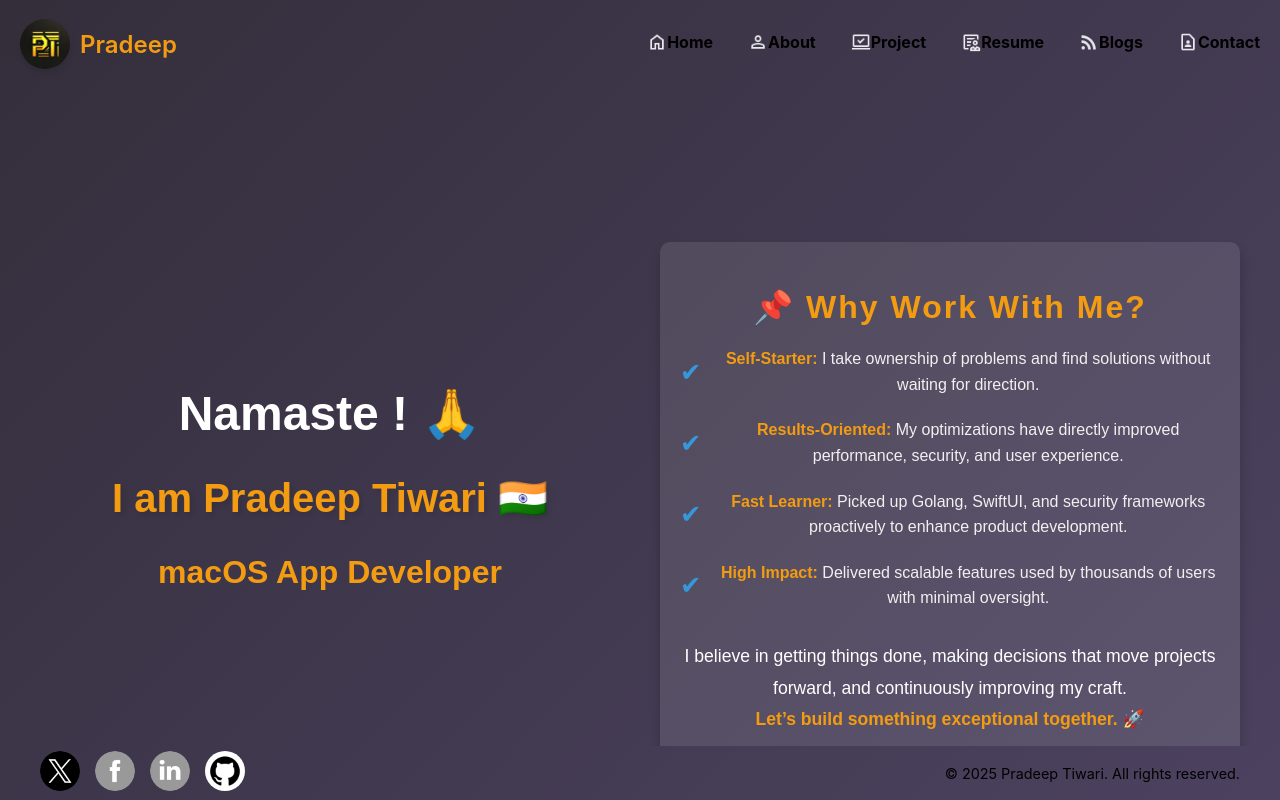
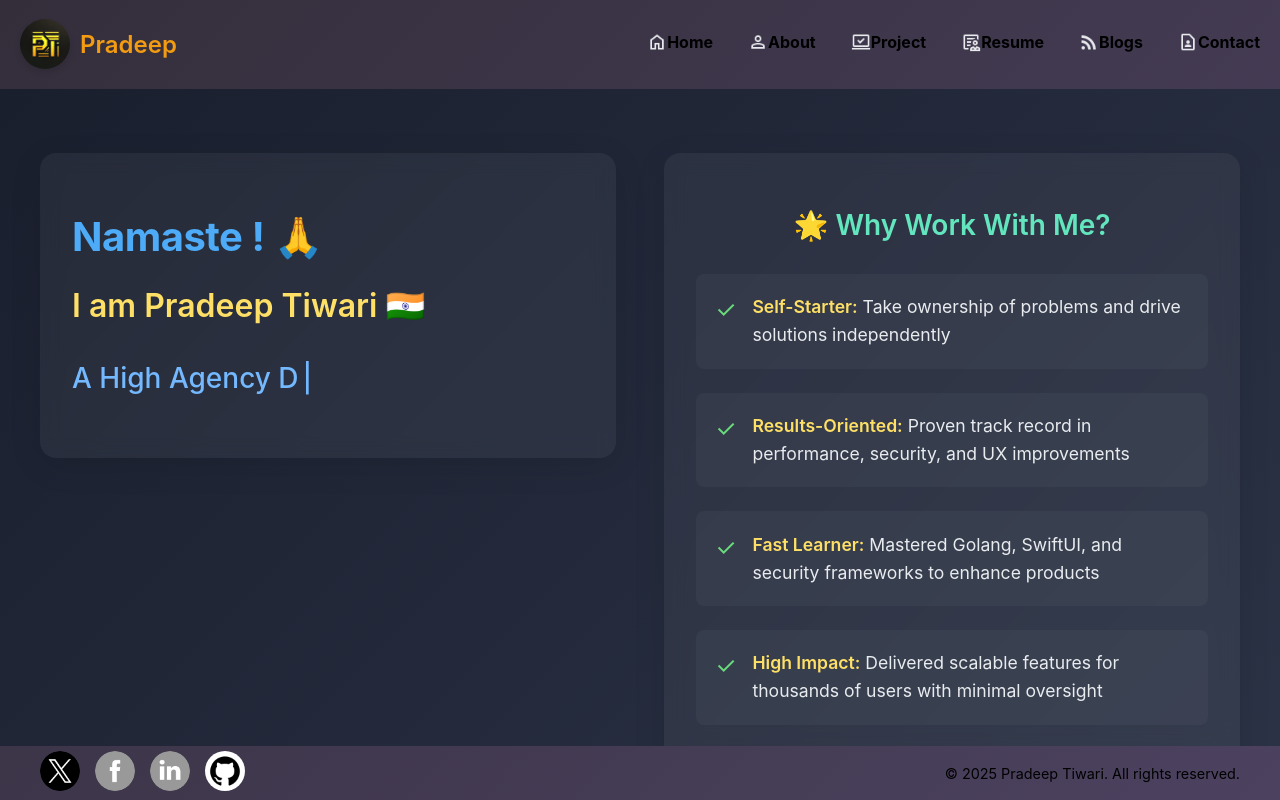
Before and after one commit to pradeepkni382/MyPortfolio, a React (Create React App) app: page / in a window 1280 px wide. Built offline with nearby package versions, Linux system fonts and the light colour scheme.

Commit message:
w06/task/ticket/home page beutification
- Implementation:-

```diff
--- a/src/pages/Home.js
+++ b/src/pages/Home.js
@@ -1,12 +1,11 @@
 import React, { useEffect, useState, useRef } from 'react';
-import styled from 'styled-components';
-import homeLandingIcon from '../assets/homelanding.png';
+import styled, { keyframes } from 'styled-components';
 
 const Home = () => {
   const [typing, setTyping] = useState('');
   const [messageIndex, setMessageIndex] = useState(0);
-  const typingRef = useRef(''); // To store the typing message
-  const isFirstRender = useRef(true); // To track the first render
+  const typingRef = useRef('');
+  const isFirstRender = useRef(true);
 
   const messages = [
     "Mobile App Developer",
@@ -18,29 +17,28 @@ const Home = () => {
     typingRef.current = '';
     setTyping('');
 
+    // Typing animation
     for (let i = 0; i < message.length; i++) {
       typingRef.current += message[i];
       setTyping(typingRef.current);
       await new Promise(resolve => setTimeout(resolve, 100));
     }
 
+    // Pause before next message
     setTimeout(() => {
       setMessageIndex((prev) => (prev + 1) % messages.length);
-    }, 1000);
+    }, 2000);
   };
 
   useEffect(() => {
     if (isFirstRender.current) {
+      typeMessage(messages[0]);
       isFirstRender.current = false;
       return;
     }
 
     const currentMessage = messages[messageIndex];
     typeMessage(currentMessage);
-
-    return () => {
-      typingRef.current = '';
-    };
   }, [messageIndex]);
 
   return (
@@ -48,42 +46,47 @@ const Home = () => {
       <Main>
         <TopContainer>
           <RightContainer>
-            <h1>Namaste ! 🙏</h1>
-            <h2>I am Pradeep Tiwari 🇮🇳</h2>
-            <h3>{typing}</h3>
+            <Greeting>Namaste ! 🙏</Greeting>
+            <Name>I am Pradeep Tiwari 🇮🇳</Name>
+            <TypingText>{typing}<Cursor>|</Cursor></TypingText>
           </RightContainer>
+
           <LeftContainer>
-            <SectionHeading>📌 Why Work With Me?</SectionHeading>
-            <Content>
-              <ContentItem>
-                <Icon>✔</Icon>
-                <Text>
-                  <strong>Self-Starter:</strong> I take ownership of problems and find solutions without waiting for direction.
-                </Text>
-              </ContentItem>
-              <ContentItem>
-                <Icon>✔</Icon>
-                <Text>
-                  <strong>Results-Oriented:</strong> My optimizations have directly improved performance, security, and user experience.
-                </Text>
-              </ContentItem>
-              <ContentItem>
-                <Icon>✔</Icon>
-                <Text>
-                  <strong>Fast Learner:</strong> Picked up Golang, SwiftUI, and security frameworks proactively to enhance product development.
-                </Text>
-              </ContentItem>
-              <ContentItem>
-                <Icon>✔</Icon>
-                <Text>
-                  <strong>High Impact:</strong> Delivered scalable features used by thousands of users with minimal oversight.
-                </Text>
-              </ContentItem>
-            </Content>
-            <Description>
-              I believe in getting things done, making decisions that move projects forward, and continuously improving my craft. <br />
-              <strong>Let’s build something exceptional together. 🚀</strong>
-            </Description>
+            <SectionHeading>🌟 Why Work With Me?</SectionHeading>
+            <ContentGrid>
+              <BulletPoint>
+                <CheckIcon>✓</CheckIcon>
+                <BulletText>
+                  <strong>Self-Starter:</strong> Take ownership of problems and drive solutions independently
+                </BulletText>
+              </BulletPoint>
+
+              <BulletPoint>
+                <CheckIcon>✓</CheckIcon>
+                <BulletText>
+                  <strong>Results-Oriented:</strong> Proven track record in performance, security, and UX improvements
+                </BulletText>
+              </BulletPoint>
+
+              <BulletPoint>
+                <CheckIcon>✓</CheckIcon>
+                <BulletText>
+                  <strong>Fast Learner:</strong> Mastered Golang, SwiftUI, and security frameworks to enhance products
+                </BulletText>
+              </BulletPoint>
+
+              <BulletPoint>
+                <CheckIcon>✓</CheckIcon>
+                <BulletText>
+                  <strong>High Impact:</strong> Delivered scalable features for thousands of users with minimal oversight
+                </BulletText>
+              </BulletPoint>
+            </ContentGrid>
+
+            <CallToAction>
+              I believe in actionable results, data-driven decisions, and continuous improvement.<br />
+              <strong>Let's create something extraordinary together 🚀</strong>
+            </CallToAction>
           </LeftContainer>
         </TopContainer>
       </Main>
@@ -91,135 +94,156 @@ const Home = () => {
   );
 };
 
+// Animations
+const fadeIn = keyframes`
+  from { opacity: 0; transform: translateY(20px); }
+  to { opacity: 1; transform: translateY(0); }
+`;
+
+const blink = keyframes`
+  0% { opacity: 0; }
+  50% { opacity: 1; }
+  100% { opacity: 0; }
+`;
+
 // Styled Components
-
 const PageContainer = styled.div`
   display: flex;
-  flex-direction: column;
   min-height: 100vh;
-  // background: linear-gradient(135deg, rgba(30, 37, 57, 0.8), rgba(40, 53, 79, 0.8));
-  color: #fff;
-  font-family: 'Arial', sans-serif;
+  background: linear-gradient(135deg, #1a1f2e, #2d3548);
+  color: #f8f9fa;
+  font-family: 'Inter', -apple-system, BlinkMacSystemFont, sans-serif;
 `;
 
 const Main = styled.main`
   flex: 1;
-  padding: 50px 20px;
-  background-color: transparent;
-  text-align: center;
-  display: flex;
-  justify-content: center;
-  align-items: center;
-  flex-direction: column;
+  padding: 4rem 2rem;
+  margin: 0 auto;
+  max-width: 1200px;
+  animation: ${fadeIn} 0.6s ease-out;
 `;
 
 const TopContainer = styled.div`
-  display: flex;
-  justify-content: space-between;
-  align-items: center;
-  gap: 40px;
-  max-width: 1200px;
-  margin: 0 auto;
+  display: grid;
+  grid-template-columns: 1fr 1fr;
+  gap: 3rem;
+  align-items: start;
 
   @media (max-width: 768px) {
-    flex-direction: column;
-    gap: 20px;
-    text-align: center;
-  }
-`;
-
-const LeftContainer = styled.div`
-  flex: 1;
-  max-width: 45%;
-  padding: 20px;
-  background: rgba(255, 255, 255, 0.1);
-  border-radius: 10px;
-  box-shadow: 0 8px 12px rgba(0, 0, 0, 0.2);
-  margin-top: 20px;
-
-  @media (max-width: 768px) {
-    max-width: 100%;
+    grid-template-columns: 1fr;
+    gap: 2rem;
   }
 `;
 
 const RightContainer = styled.div`
-  flex: 1;
-  max-width: 50%;
-  padding: 20px;
+  position: relative;
+  padding: 2rem;
+  background: rgba(255, 255, 255, 0.05);
+  border-radius: 16px;
+  backdrop-filter: blur(10px);
+  box-shadow: 0 8px 32px rgba(0, 0, 0, 0.1);
+`;
 
-  h1 {
-    font-size: 3rem;
-    margin-bottom: 20px;
-    // text-transform: uppercase;
-    font-weight: 700;
-  }
+const Greeting = styled.h1`
+  font-size: 2.5rem;
+  margin-bottom: 1.5rem;
+  color: #4dabf7;
+  font-weight: 700;
+  letter-spacing: -0.5px;
+`;
 
-  h2 {
-    font-size: 2.5rem;
-    margin-bottom: 20px;
-    color: #f39c12;
-    font-weight: 600;
-    text-shadow: 3px 3px 5px rgba(0, 0, 0, 0.1);
-  }
+const Name = styled.h2`
+  font-size: 2rem;
+  margin-bottom: 2rem;
+  color: #ffe066;
+  font-weight: 600;
+  line-height: 1.2;
+`;
 
-  h3 {
-    font-size: 2rem;
-    font-weight: bold;
-    color: #f39c12;
+const TypingText = styled.h3`
+  font-size: 1.75rem;
+  min-height: 2.5rem;
+  color: #74b9ff;
+  font-weight: 500;
+  display: flex;
+  align-items: center;
+`;
+
+const Cursor = styled.span`
+  margin-left: 4px;
+  animation: ${blink} 1s infinite;
+  color: #74b9ff;
+`;
+
+const LeftContainer = styled.div`
+  padding: 2rem;
+  background: rgba(255, 255, 255, 0.05);
+  border-radius: 16px;
+  backdrop-filter: blur(10px);
+  box-shadow: 0 8px 32px rgba(0, 0, 0, 0.1);
+`;
+
+const SectionHeading = styled.h2`
+  font-size: 1.75rem;
+  margin-bottom: 2rem;
+  color: #63e6be;
+  text-align: center;
+  font-weight: 600;
+`;
+
+const ContentGrid = styled.div`
+  display: grid;
+  gap: 1.5rem;
+  margin-bottom: 2rem;
+`;
+
+const BulletPoint = styled.div`
+  display: flex;
+  gap: 1rem;
+  align-items: start;
+  padding: 1.2rem;
+  background: rgba(255, 255, 255, 0.03);
+  border-radius: 8px;
+  transition: transform 0.2s ease;
+
+  &:hover {
+    transform: translateX(8px);
   }
 `;
 
-const SectionHeading = styled.h2`
-  font-size: 2rem;
-  font-weight: 600;
-  color: #f39c12;
-  margin-bottom: 20px;
-  text-align: center;
-  letter-spacing: 2px;
+const CheckIcon = styled.div`
+  font-size: 1.5rem;
+  color: #69db7c;
+  flex-shrink: 0;
+  margin-top: 2px;
 `;
 
-const Content = styled.div`
-  display: flex;
-  flex-direction: column;
-  gap: 20px;
-`;
+const BulletText = styled.p`
+  margin: 0;
+  font-size: 1.1rem;
+  line-height: 1.6;
+  color: #e9ecef;
 
-const ContentItem = styled.div`
-  display: flex;
-  align-items: center;
-  font-size: 1.1rem;
-  color: #fff;
-`;
-
-const Icon = styled.span`
-  font-size: 1.6rem;
-  color: #3498db;
-  margin-right: 15px;
-`;
-
-const Text = styled.p`
-  margin: 0;
-  font-size: 1rem;
-  color: rgb(240, 240, 240);
-  line-height: 1.6;
   strong {
-    color: #f39c12;
+    color: #ffe066;
     font-weight: 600;
   }
 `;
 
-const Description = styled.p`
-  margin-top: 30px;
+const CallToAction = styled.div`
+  text-align: center;
   font-size: 1.1rem;
-  color: rgb(255, 255, 255);
-  text-align: center;
-  max-width: 800px;
-  margin: 30px auto 0;
-  line-height: 1.8;
+  line-height: 1.7;
+  color: #dee2e6;
+  padding: 1.5rem;
+  background: rgba(255, 255, 255, 0.05);
+  border-radius: 8px;
 
   strong {
-    font-weight: bold;
-    color: #f39c12;
+    color: #4dabf7;
+    font-weight: 600;
+    display: inline-block;
+    margin-top: 1rem;
   }
 `;
 
```
